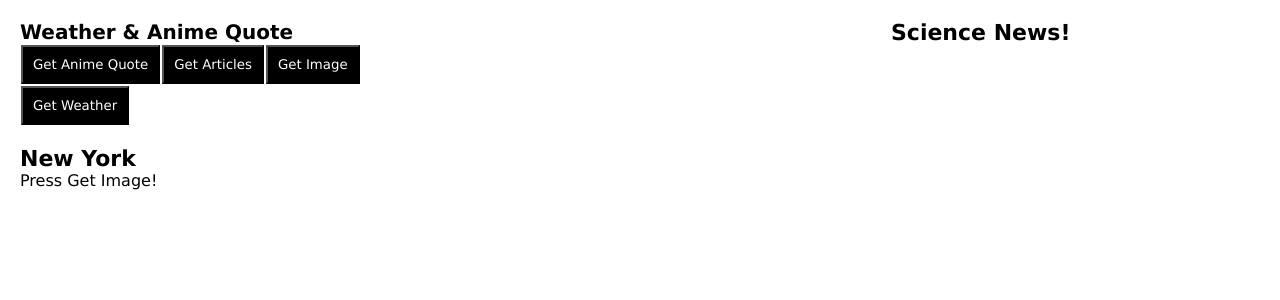
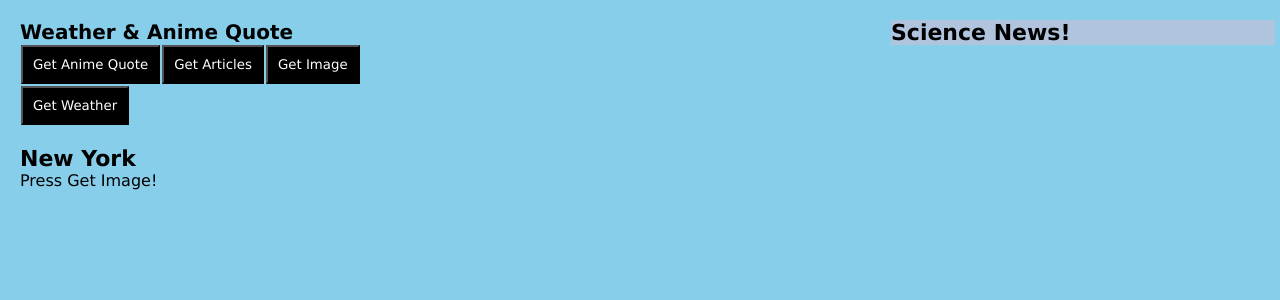
Before and after one commit to wy33/Web_Dev_Assignment5, a React (Create React App) app in the folder src/: page / in a window 1280 px wide. Shown: the top 300 px of the page. Built offline with nearby package versions, Linux system fonts and the light colour scheme.

Commit message:
Color Style (and minor typos)

```diff
--- a/src/Articles.js
+++ b/src/Articles.js
@@ -6,8 +6,6 @@ export default function ArticleList({ articles }) {
 			<li><a href={x.url}>{x.title}</a></li>
 		)
 	});
-	//console.log(articles);
-	//console.log(listItems);
 	return (
 		<div class="ScienceColumn">
 			<h1>Science News!</h1>
--- a/src/Weather.js
+++ b/src/Weather.js
@@ -23,7 +23,7 @@ export default function Weather() {
                         <div className="weather-info">
                             <span>City: New York</span>
                             <span>Temperature: {weather.Temperature.Imperial.Value} Fahrenheit </span>
-                            <span>Percipitation: {weather.HasPercipitation === true ? "Yes" : "False"}</span>
+                            <span>Precipitation: {weather.HasPercipitation === true ? "Yes" : "None"}</span>
                             <span>Forecast: {weather.WeatherText}</span>
                         </div>
                     )}
--- a/src/styles.css
+++ b/src/styles.css
@@ -56,6 +56,7 @@ body {
   font-family: sans-serif;
   margin: 20px;
   padding: 0;
+  background-color: skyblue;
 }
 
 .ScienceColumn {
@@ -63,7 +64,7 @@ body {
     right: 5px;
     width: 30%;
     text-align:left;
-
+	background-color: lightsteelblue;
 }
 
 li {
@@ -93,5 +94,5 @@ button {
 
 .anime-quote {
   margin: 20px;
-  width: 70%;
+  width: 66%;
 }
```
